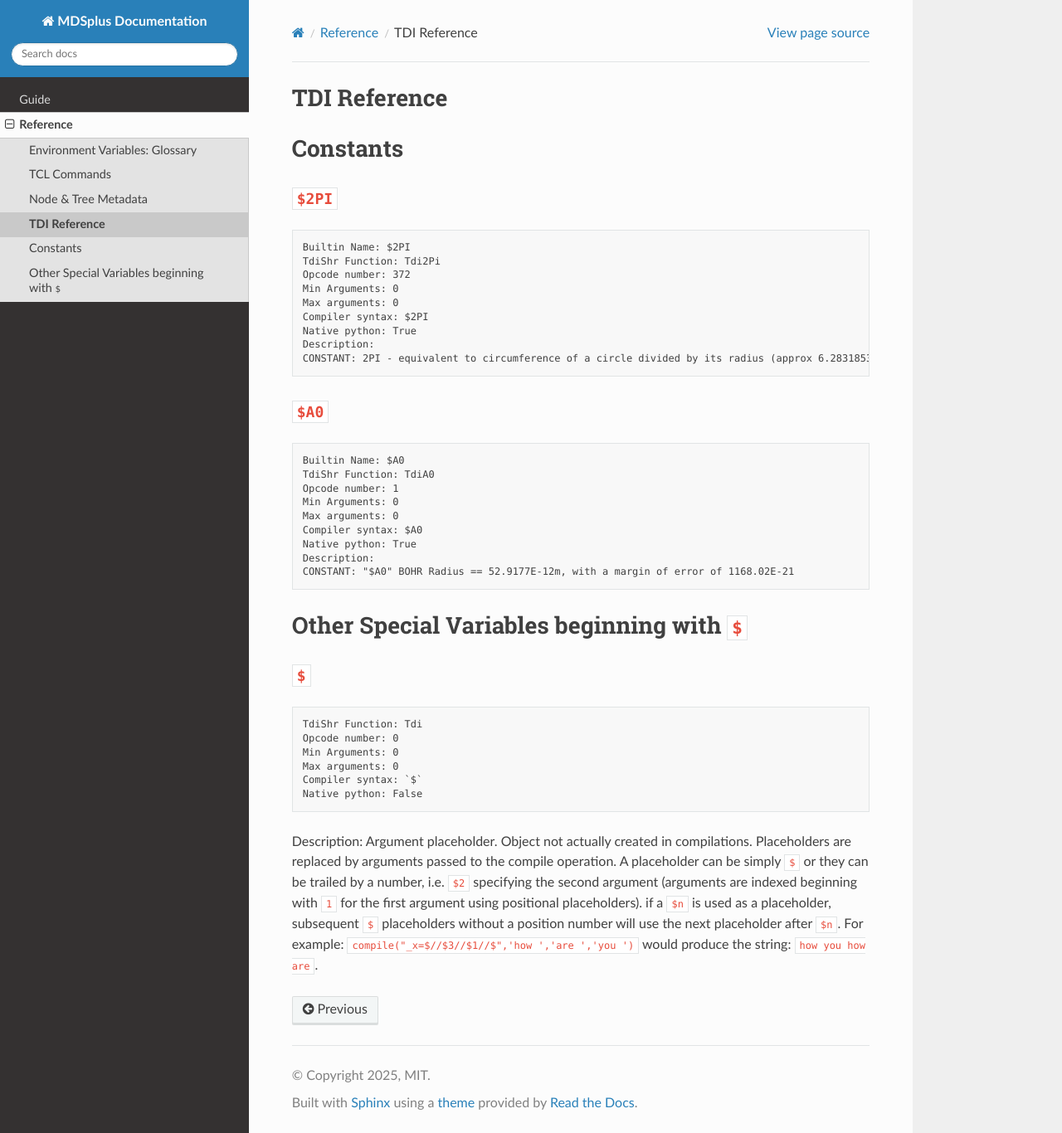
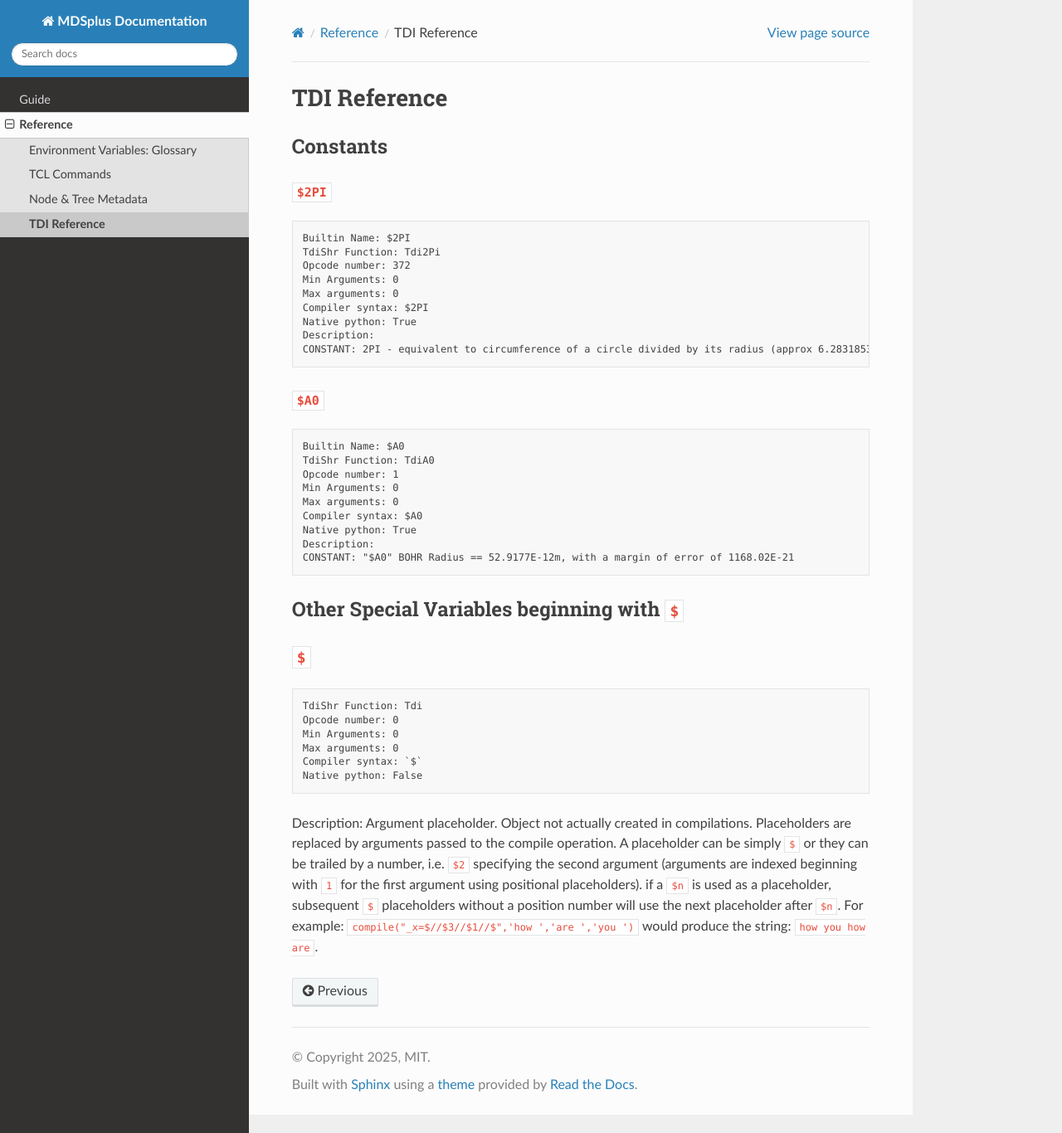
Before and after one commit to MDSplus/Documentation, a Sphinx documentation site: the page built from docs/reference/tdi-reference.md, in a window 1280 px wide and 1366 px high. Shown: the whole window at 83% size. Built offline with Sphinx 7.4.7 and the Read the Docs theme 3.1.0, drawn with Linux system fonts in a browser that asks for light colours; pages that are not in the unit, such as notebooks, are missing from menus.

````diff
--- a/docs/reference/tdi-reference.md
+++ b/docs/reference/tdi-reference.md
@@ -1,8 +1,8 @@
 # TDI Reference
 
-# Constants
+## Constants
 
-## `$2PI`
+### `$2PI`
 ```
 Builtin Name: $2PI
 TdiShr Function: Tdi2Pi
@@ -15,7 +15,7 @@ Description:
 CONSTANT: 2PI - equivalent to circumference of a circle divided by its radius (approx 6.2831853072)
 ```
 
-## `$A0`
+### `$A0`
 ```
 Builtin Name: $A0
 TdiShr Function: TdiA0
@@ -30,7 +30,7 @@ CONSTANT: "$A0" BOHR Radius == 52.9177E-12m, with a margin of error of 1168.02E-
 
 
 
-# Other Special Variables beginning with `$`
+## Other Special Variables beginning with `$`
 
 
 ## `$`
````
Also changed, not shown: docs/index.rst (+12 -0 lines).
